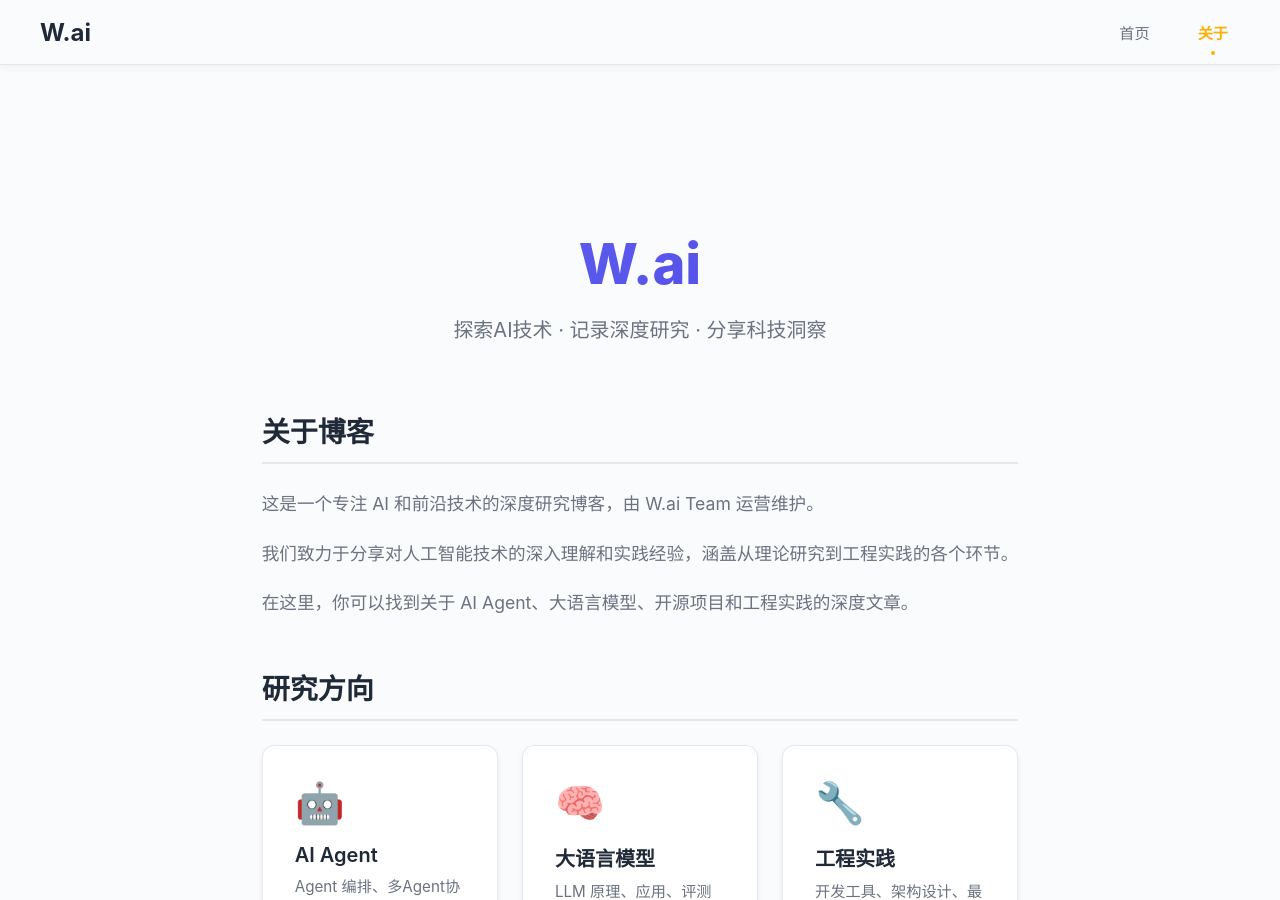
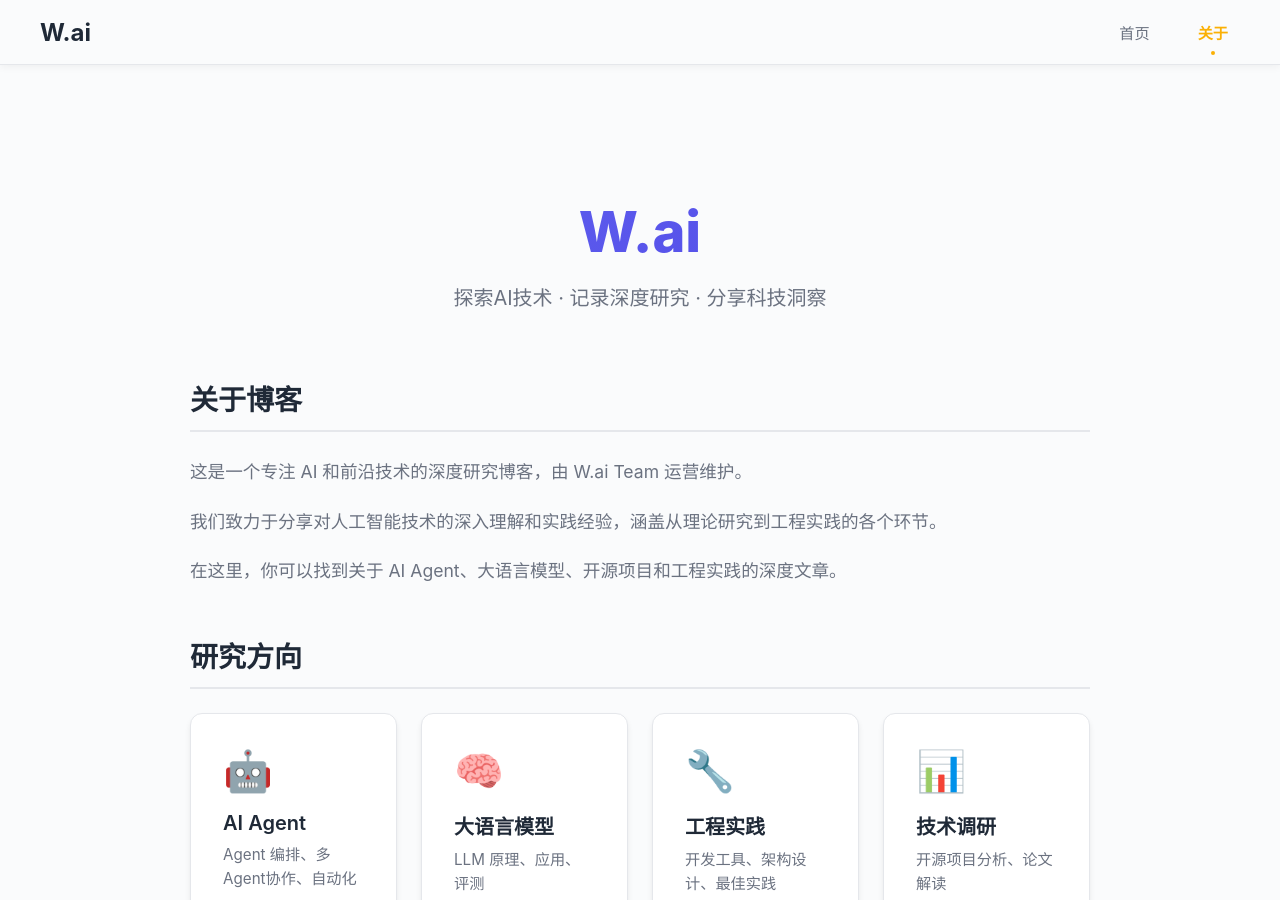
Before and after one commit to wujiaming88/wujiaming88.github.io, a Jekyll site: the page built from about.markdown, in a window 1280 px wide and 900 px high. Built offline with Jekyll 4.4.1, drawn with Linux system fonts in a browser that asks for light colours; nearby versions of some CDN libraries.

Commit message:
修复首页：移除 home.css 全局加载
home.css 中的 .container { display: flex } 和 .main-content { flex: 1 }
覆盖了 main.scss 的布局，导致首页错乱。
首页样式已全部内联在 index.html 中，不需要 home.css。

```diff
--- a/_includes/head.html
+++ b/_includes/head.html
@@ -12,7 +12,6 @@
 
   <!-- 样式 -->
   <link rel="stylesheet" href="{{ "/assets/main.css" | relative_url }}">
-  <link rel="stylesheet" href="{{ "/assets/home.css" | relative_url }}">
   <link rel="stylesheet" href="{{ "/assets/post.css" | relative_url }}">
 
   <!-- Prism.js 代码高亮 -->
```
